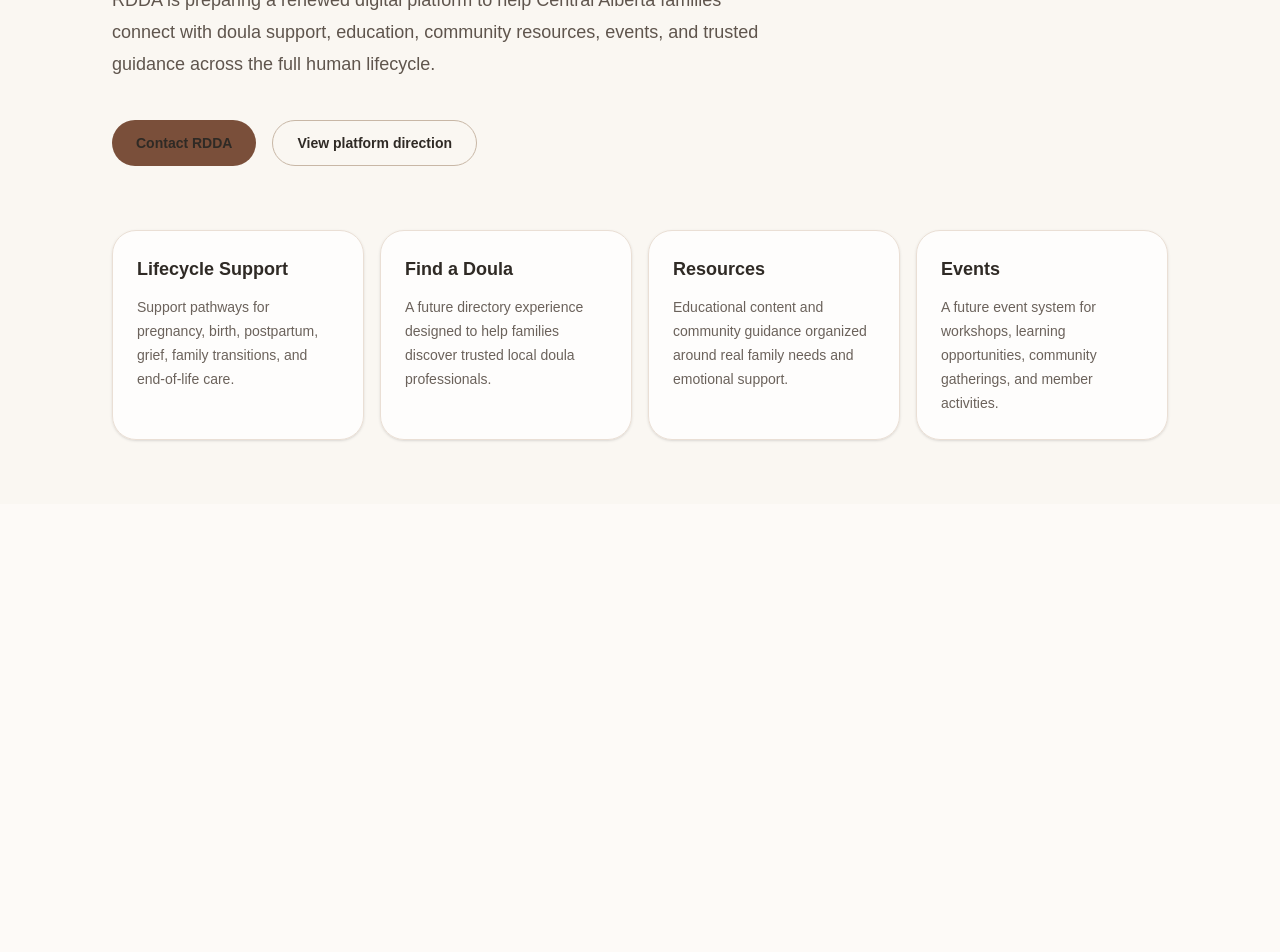
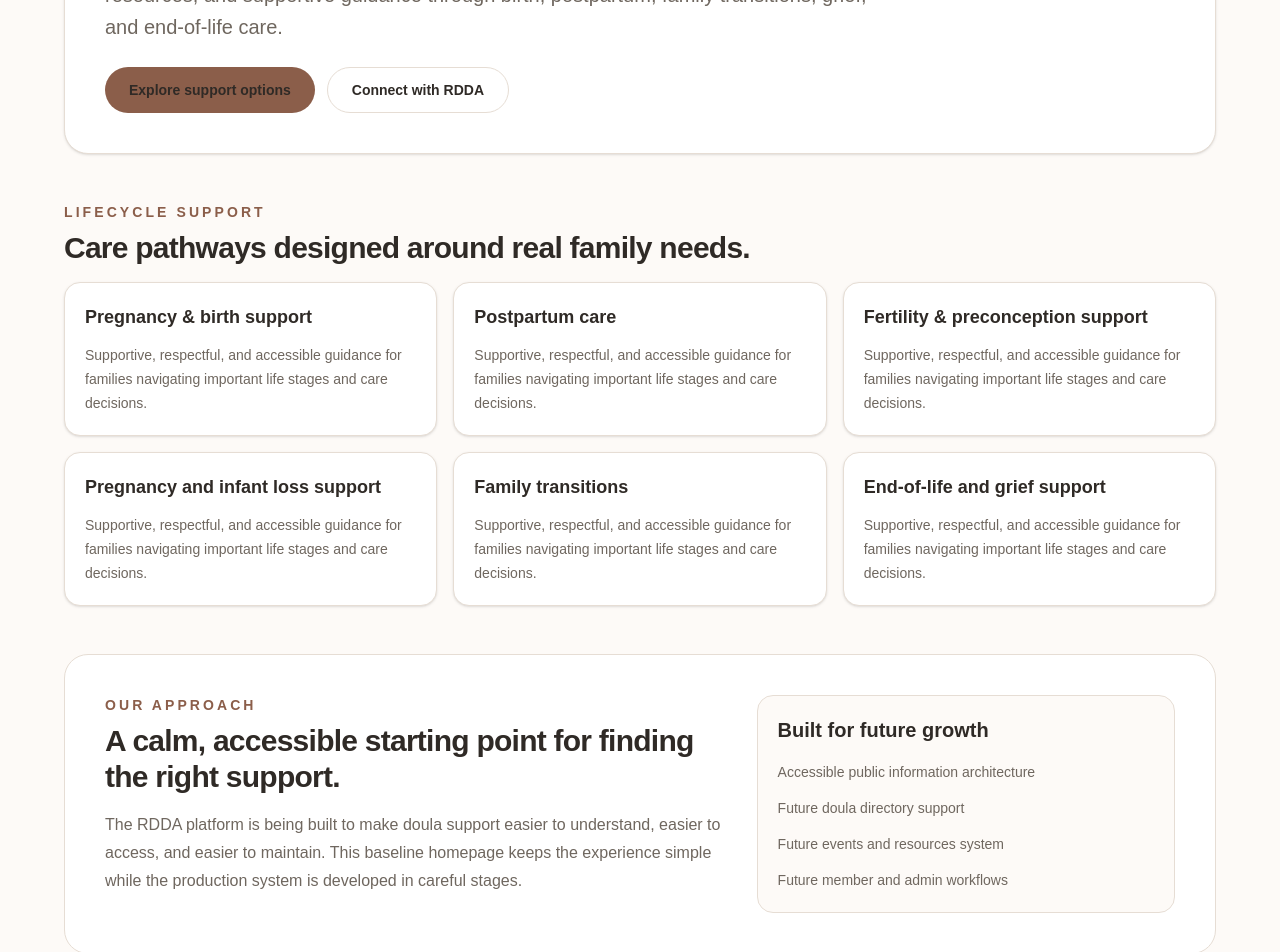
Before and after one commit to hickdwayne-rdp/rdda-platform, a Next.js app in the folder repo/: page / in a window 1280 px wide. Shown: the part 320-1272 px from the top of the page. Before the commit the page ends 824 px from the top, so only its background shows below. Built offline with nearby package versions, Linux system fonts and the light colour scheme.

Commit message:
Align RDDA baseline homepage styling

```diff
--- a/repo/src/app/page.tsx
+++ b/repo/src/app/page.tsx
@@ -1,84 +1,169 @@
 export default function Home() {
+  const serviceAreas = [
+    "Pregnancy & birth support",
+    "Postpartum care",
+    "Fertility & preconception support",
+    "Pregnancy and infant loss support",
+    "Family transitions",
+    "End-of-life and grief support",
+  ];
+
   return (
-    <main className="min-h-screen bg-[#faf7f2] text-[#2f2a25]">
-      <section className="mx-auto flex min-h-screen w-full max-w-6xl flex-col justify-center px-6 py-16 sm:px-10 lg:px-12">
-        <div className="max-w-3xl">
-          <p className="mb-4 text-sm font-semibold uppercase tracking-[0.24em] text-[#8a5f45]">
-            Red Deer Doula Association
-          </p>
+    <main
+      className="min-h-screen px-6 py-8 sm:px-10 lg:px-16"
+      style={{
+        background: "var(--background)",
+        color: "var(--foreground)",
+      }}
+    >
+      <section className="mx-auto flex max-w-6xl flex-col gap-12">
+        <header className="flex flex-col gap-6 rounded-3xl border p-6 shadow-sm sm:p-8 lg:p-10"
+          style={{
+            background: "var(--card)",
+            borderColor: "var(--border)",
+          }}
+        >
+          <div className="flex flex-col gap-3">
+            <p
+              className="text-sm font-semibold uppercase tracking-[0.24em]"
+              style={{ color: "var(--primary)" }}
+            >
+              Red Deer Doula Association
+            </p>
 
-          <h1 className="text-4xl font-semibold tracking-tight text-[#2f2a25] sm:text-5xl lg:text-6xl">
-            Compassionate doula support across life&apos;s transitions.
-          </h1>
+            <h1 className="max-w-4xl text-4xl font-semibold leading-tight tracking-tight sm:text-5xl lg:text-6xl">
+              Holistic doula support across the full human lifecycle.
+            </h1>
 
-          <p className="mt-6 max-w-2xl text-lg leading-8 text-[#5f554d]">
-            RDDA is preparing a renewed digital platform to help Central Alberta
-            families connect with doula support, education, community resources,
-            events, and trusted guidance across the full human lifecycle.
-          </p>
+            <p
+              className="max-w-3xl text-lg leading-8 sm:text-xl"
+              style={{ color: "var(--muted-foreground)" }}
+            >
+              RDDA connects Central Alberta families with trusted doula care,
+              education, community resources, and supportive guidance through
+              birth, postpartum, family transitions, grief, and end-of-life care.
+            </p>
+          </div>
 
-          <div className="mt-10 flex flex-col gap-4 sm:flex-row">
+          <div className="flex flex-col gap-3 sm:flex-row">
             <a
-              href="mailto:info@reddeerdoula.com"
-              className="inline-flex items-center justify-center rounded-full bg-[#7a4f3a] px-6 py-3 text-sm font-semibold text-white transition hover:bg-[#633f2f] focus:outline-none focus:ring-2 focus:ring-[#7a4f3a] focus:ring-offset-2 focus:ring-offset-[#faf7f2]"
+              href="#services"
+              className="inline-flex items-center justify-center rounded-full px-6 py-3 text-sm font-semibold text-white transition"
+              style={{ background: "var(--primary)" }}
             >
-              Contact RDDA
+              Explore support options
             </a>
 
             <a
-              href="#platform-preview"
-              className="inline-flex items-center justify-center rounded-full border border-[#c8b7a6] px-6 py-3 text-sm font-semibold text-[#3f352e] transition hover:bg-white focus:outline-none focus:ring-2 focus:ring-[#7a4f3a] focus:ring-offset-2 focus:ring-offset-[#faf7f2]"
+              href="#connect"
+              className="inline-flex items-center justify-center rounded-full border px-6 py-3 text-sm font-semibold transition"
+              style={{
+                borderColor: "var(--border)",
+                color: "var(--foreground)",
+              }}
             >
-              View platform direction
+              Connect with RDDA
             </a>
           </div>
-        </div>
+        </header>
 
-        <div
-          id="platform-preview"
-          className="mt-16 grid gap-4 sm:grid-cols-2 lg:grid-cols-4"
-          aria-label="RDDA platform direction"
+        <section
+          id="services"
+          className="grid gap-4 sm:grid-cols-2 lg:grid-cols-3"
+          aria-labelledby="services-heading"
         >
-          <article className="rounded-3xl border border-[#eadfd5] bg-white/75 p-6 shadow-sm">
-            <h2 className="text-lg font-semibold text-[#2f2a25]">
-              Lifecycle Support
+          <div className="sm:col-span-2 lg:col-span-3">
+            <p
+              className="text-sm font-semibold uppercase tracking-[0.22em]"
+              style={{ color: "var(--primary)" }}
+            >
+              Lifecycle support
+            </p>
+
+            <h2
+              id="services-heading"
+              className="mt-2 text-3xl font-semibold tracking-tight"
+            >
+              Care pathways designed around real family needs.
             </h2>
-            <p className="mt-3 text-sm leading-6 text-[#6b625b]">
-              Support pathways for pregnancy, birth, postpartum, grief, family
-              transitions, and end-of-life care.
+          </div>
+
+          {serviceAreas.map((service) => (
+            <article
+              key={service}
+              className="rounded-2xl border p-5 shadow-sm"
+              style={{
+                background: "var(--card)",
+                borderColor: "var(--border)",
+              }}
+            >
+              <h3 className="text-lg font-semibold">{service}</h3>
+              <p
+                className="mt-3 text-sm leading-6"
+                style={{ color: "var(--muted-foreground)" }}
+              >
+                Supportive, respectful, and accessible guidance for families
+                navigating important life stages and care decisions.
+              </p>
+            </article>
+          ))}
+        </section>
+
+        <section
+          className="grid gap-6 rounded-3xl border p-6 sm:p-8 lg:grid-cols-[1.2fr_0.8fr] lg:p-10"
+          style={{
+            background: "var(--card)",
+            borderColor: "var(--border)",
+          }}
+          aria-labelledby="approach-heading"
+        >
+          <div>
+            <p
+              className="text-sm font-semibold uppercase tracking-[0.22em]"
+              style={{ color: "var(--primary)" }}
+            >
+              Our approach
             </p>
-          </article>
 
-          <article className="rounded-3xl border border-[#eadfd5] bg-white/75 p-6 shadow-sm">
-            <h2 className="text-lg font-semibold text-[#2f2a25]">
-              Find a Doula
+            <h2
+              id="approach-heading"
+              className="mt-2 text-3xl font-semibold tracking-tight"
+            >
+              A calm, accessible starting point for finding the right support.
             </h2>
-            <p className="mt-3 text-sm leading-6 text-[#6b625b]">
-              A future directory experience designed to help families discover
-              trusted local doula professionals.
+
+            <p
+              className="mt-4 max-w-3xl text-base leading-7"
+              style={{ color: "var(--muted-foreground)" }}
+            >
+              The RDDA platform is being built to make doula support easier to
+              understand, easier to access, and easier to maintain. This
+              baseline homepage keeps the experience simple while the production
+              system is developed in careful stages.
             </p>
-          </article>
+          </div>
 
-          <article className="rounded-3xl border border-[#eadfd5] bg-white/75 p-6 shadow-sm">
-            <h2 className="text-lg font-semibold text-[#2f2a25]">
-              Resources
-            </h2>
-            <p className="mt-3 text-sm leading-6 text-[#6b625b]">
-              Educational content and community guidance organized around real
-              family needs and emotional support.
-            </p>
-          </article>
+          <div
+            id="connect"
+            className="rounded-2xl border p-5"
+            style={{
+              borderColor: "var(--border)",
+              background: "var(--background)",
+            }}
+          >
+            <h3 className="text-xl font-semibold">Built for future growth</h3>
 
-          <article className="rounded-3xl border border-[#eadfd5] bg-white/75 p-6 shadow-sm">
-            <h2 className="text-lg font-semibold text-[#2f2a25]">
-              Events
-            </h2>
-            <p className="mt-3 text-sm leading-6 text-[#6b625b]">
-              A future event system for workshops, learning opportunities,
-              community gatherings, and member activities.
-            </p>
-          </article>
-        </div>
+            <ul
+              className="mt-4 space-y-3 text-sm leading-6"
+              style={{ color: "var(--muted-foreground)" }}
+            >
+              <li>Accessible public information architecture</li>
+              <li>Future doula directory support</li>
+              <li>Future events and resources system</li>
+              <li>Future member and admin workflows</li>
+            </ul>
+          </div>
+        </section>
       </section>
     </main>
   );
```
